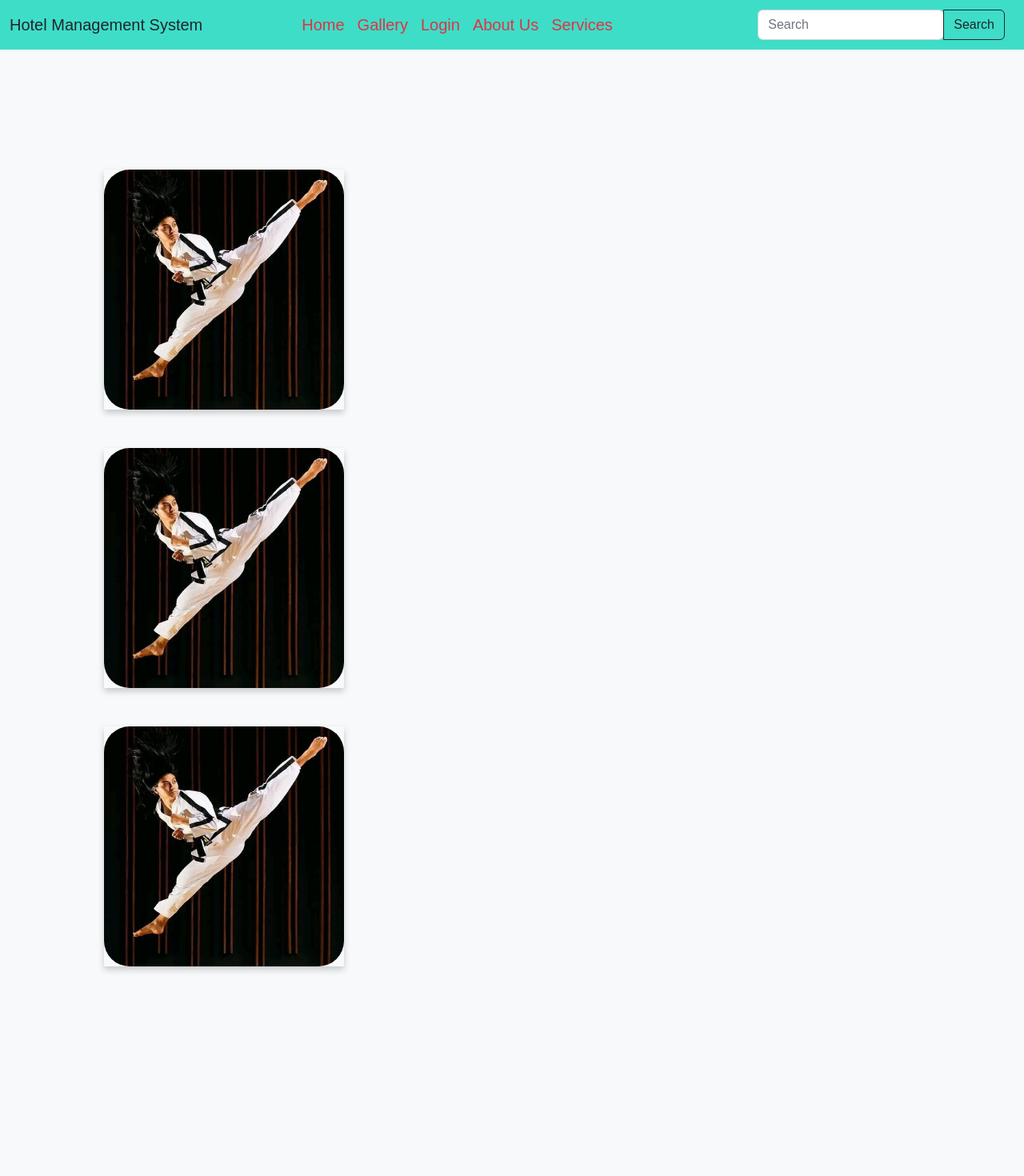
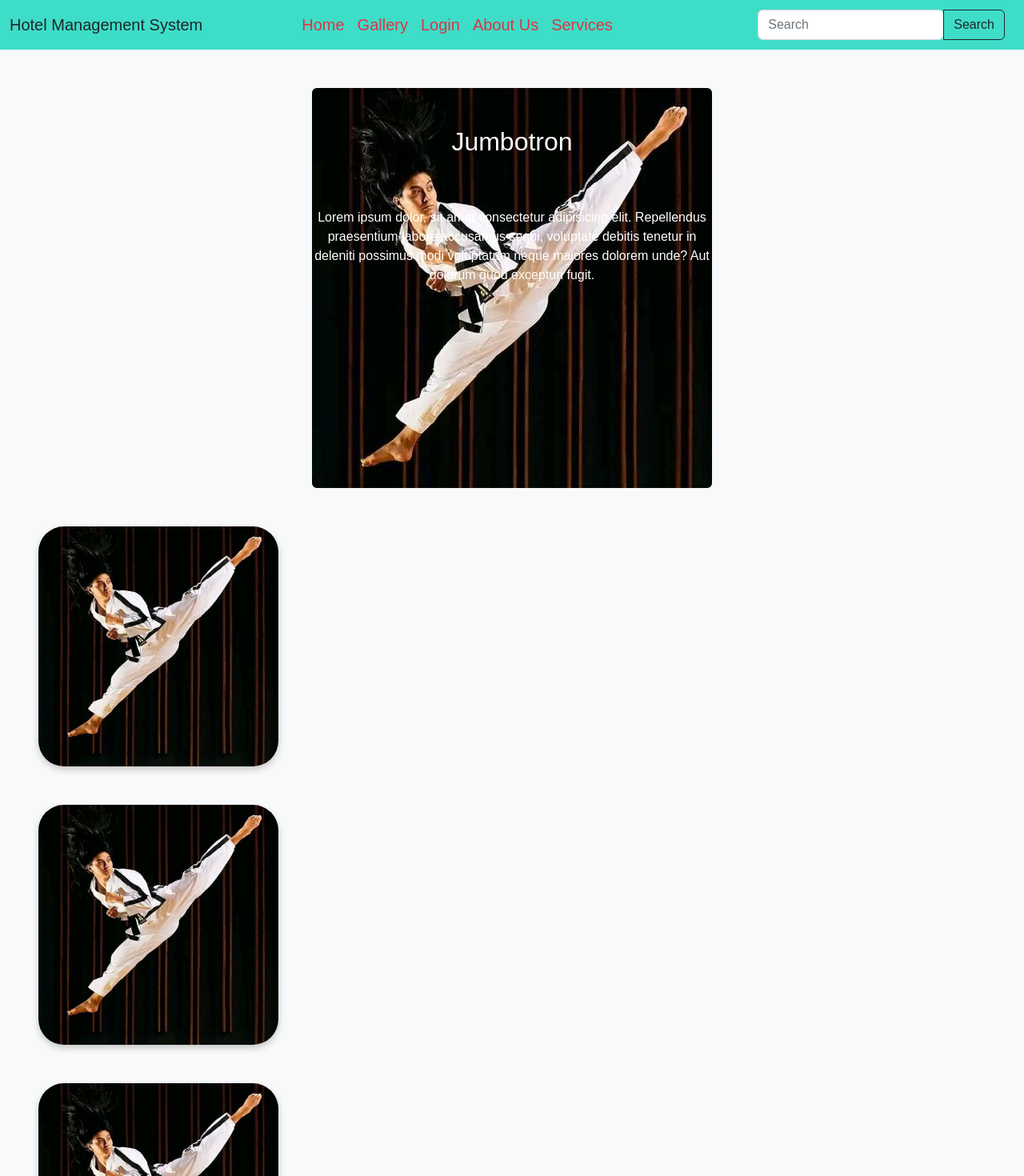
Before and after one commit to natnaelLake/Full-ReactJs-code, a React (Create React App) app in the folder react-login/: page / in a window 1280 px wide. Shown: the top 1470 px of the page at 80% size. Before the commit the page ends 1208 px from the top, so only its background shows below. Built offline with nearby package versions, Linux system fonts and the light colour scheme.

Commit message:
the sixth commit is done now.

```diff
--- a/react-login/src/Main/Home.js
+++ b/react-login/src/Main/Home.js
@@ -12,16 +12,40 @@ import './Style.css';
 
 
 
+
 // import ImageEight from '../Image/seventh.jpg'
 
 export class Home extends Component {
+
+
+
   render() {
     return (
       <div>
         <Header />
-        <div className= 'container'>
-              <div className='flip-card'>
-                <div className="flip-card-inner m-5">
+
+        <div className=''>
+
+        <div className='mx-auto bg-image text-center p-s  shadow-1-strong rounded mb-5 text-white m-5'
+        style={{
+          backgroundImage: `url(${ImageSix})`,
+          backgroundRepeat: 'no-repeat',
+          width: '500px',
+          height:'500px'
+                              }}>
+
+          <h1 class="mb-3 h2 p-5">Jumbotron</h1>
+
+          <p>
+            Lorem ipsum dolor, sit amet consectetur adipisicing elit. Repellendus praesentium
+            labore accusamus sequi, voluptate debitis tenetur in deleniti possimus modi voluptatum
+            neque maiores dolorem unde? Aut dolorum quod excepturi fugit.
+          </p>
+
+          </div>
+
+          <div className='flip-card rounded-5'>
+            <div className="flip-card-inner m-5 mt-0 rounded-5 float-right" >
              <div className="flip-card-front">
                 <img className = 'rounded-5' src={ImageSix} alt="Welcome to the home page." />
 
@@ -34,8 +58,8 @@ export class Home extends Component {
         </div>
       </div>
 
-          <div className='flip-card'>
-              <div className="flip-card-inner m-5">
+      <div className='flip-card rounded-5'>
+          <div className="flip-card-inner m-5 rounded-5">
               <div className="flip-card-front">
                   <img className = 'rounded-5' src={ImageSix} alt="Welcome to the home page." />
 
@@ -48,10 +72,10 @@ export class Home extends Component {
         </div>
       </div>
 
-           <div className='flip-card'>
-              <div className="flip-card-inner m-5">
+       <div className='flip-card '>
+          <div className="flip-card-inner m-5 mb-3 rounded-5">
               <div className="flip-card-front">
-                      <img className = 'rounded-5' src={ImageSix} alt="Welcome to the home page." />
+                  <img className = 'rounded-5 mb-3' src={ImageSix} alt="Welcome to the home page." />
 
               </div>
               <div className="flip-card-back rounded-5">
@@ -63,7 +87,6 @@ export class Home extends Component {
       </div>
 
   </div>
-
  </div>
 
     )
--- a/react-login/src/Main/Style.css
+++ b/react-login/src/Main/Style.css
@@ -91,3 +91,9 @@ img{
     color:rgb(3, 3, 3);
     transform:rotateY(180deg);
 }
+
+.backImage{
+    background-size:cover;
+    background-repeat:none;
+    ;
+}
```
Also changed, not shown: react-login/src/Main/Copies.js (+16 -1 lines). Lines whose indentation alone changed are shown as unchanged.
